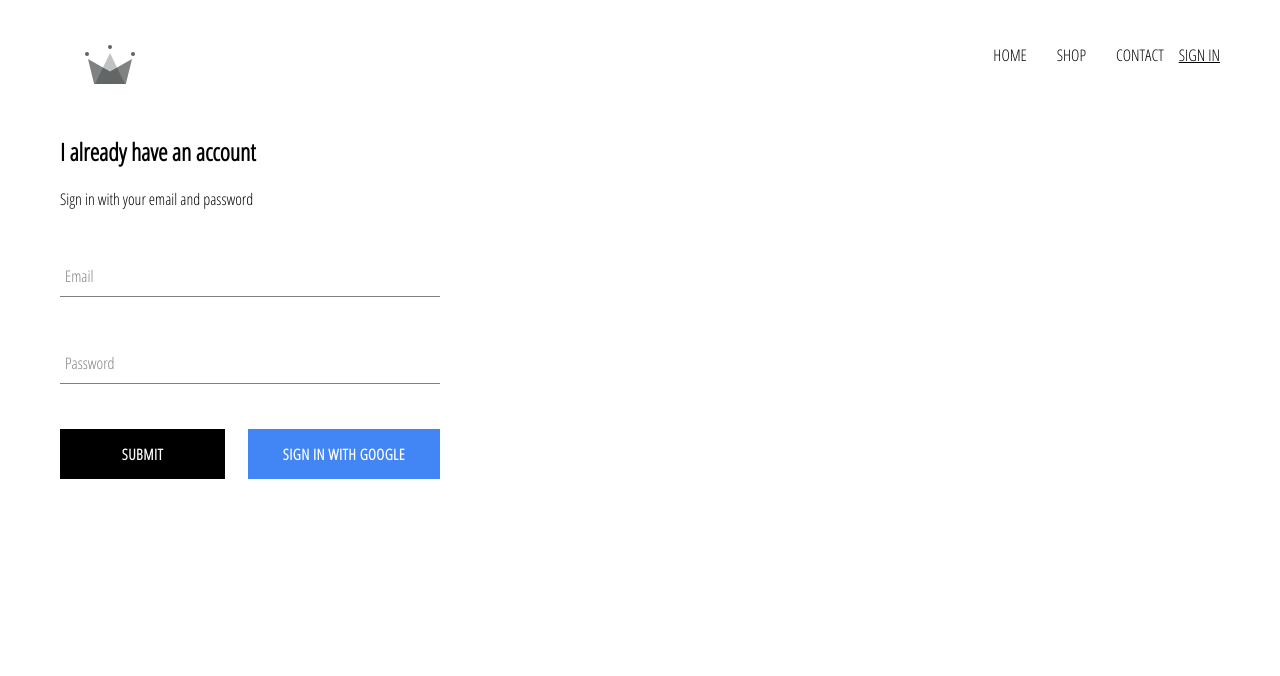
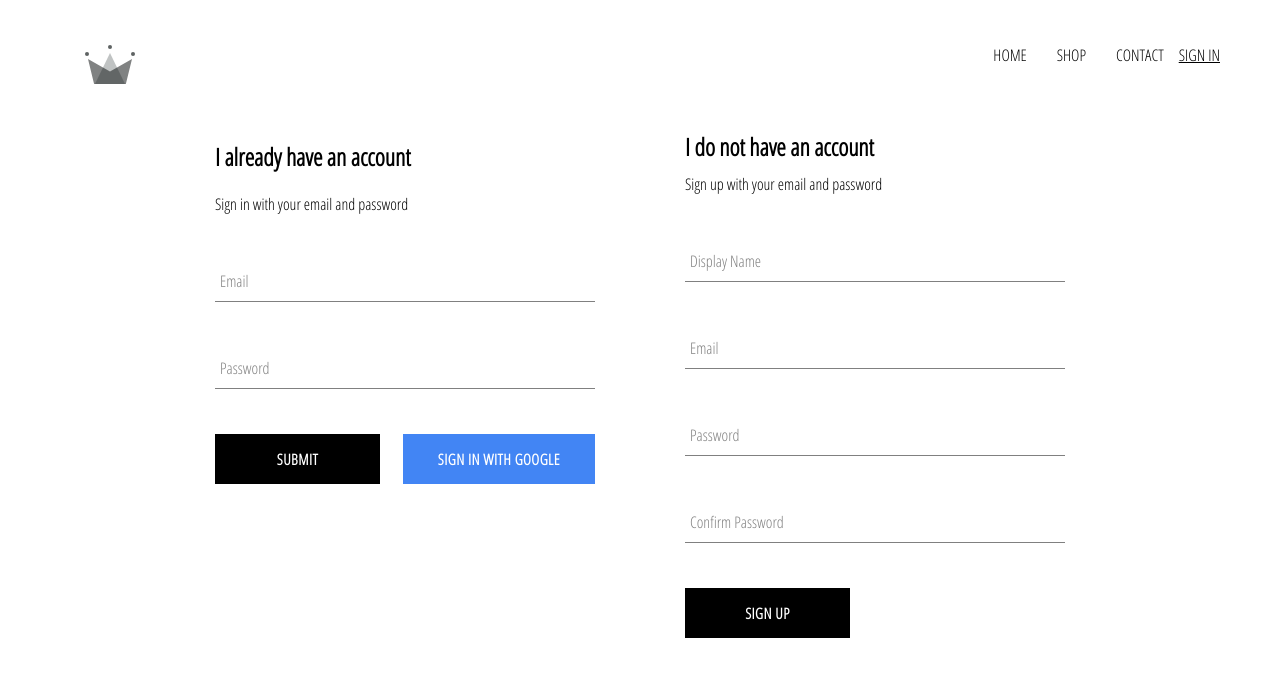
Before and after one commit to prietopedro/React-Training, a React (Create React App) app: page /signin in a window 1280 px wide. Shown: the top 676 px of the page. Built offline with nearby package versions, Linux system fonts and the light colour scheme; no server answers.

Commit message:
USER AUTH FINISHED

```diff
--- a/src/App.js
+++ b/src/App.js
@@ -1,7 +1,7 @@
 import React, { useState , useEffect } from 'react';
 import './App.css';
 import { Route , Switch } from "react-router-dom"
-import { auth } from './firebase/firebase'
+import { auth , createUserProfileDocument} from './firebase/firebase'
 
 import Homepage from './pages/Homepage/Homepage'
 import Shop from "./pages/Shop/Shop"
@@ -11,13 +11,17 @@ import Header from './components/header/Header'
 function App() {
   const [ currentUser , setCurrentUser ] = useState(null)
 
-
+  console.log(currentUser)
   useEffect(()=>{
-      let unsubscribeFromAuth = auth.onAuthStateChanged(user => {
-      setCurrentUser(user)
-      console.log(user)
+      let unsubscribeFromAuth = auth.onAuthStateChanged( async userAuth => {
+      if(userAuth){
+        const userRef = await createUserProfileDocument(userAuth);
+        userRef.onSnapshot(snapShot => {
+          setCurrentUser({...snapShot.data(), id: snapShot.id});
+        })
+      }
+      setCurrentUser(userAuth)
     })
-
     return function cleanup() {
       unsubscribeFromAuth()
     }
--- /dev/null
+++ b/src/components/SignUp/SignUp.jsx
@@ -0,0 +1,59 @@
+import React,{ useState } from 'react'
+import { withRouter } from "react-router-dom"
+import "./sign-up.styles.scss"
+
+import FormInput from '../FormInput/FormInput'
+import CustomButton from "../CustomButton/CustomButton"
+
+import { auth , createUserProfileDocument } from "../../firebase/firebase"
+
+function SignUp({history}) {
+    const [formValues, setFormValues] = useState({
+        displayName: '',
+        email: '',
+        password: '',
+        confirmPassword: ''
+    })
+
+    const handleSubmit = async event => {
+        event.preventDefault();
+        const {password , confirmPassword , displayName , email } = formValues
+        if( password !== confirmPassword){
+            alert("Password Don't Match")
+            return
+        }
+        try{
+            const { user } = await auth.createUserWithEmailAndPassword(email,password)
+            await createUserProfileDocument(user, {  displayName })
+            await auth.signInWithEmailAndPassword(email,password)
+            setFormValues({
+                displayName: "",
+                confirmPassword: "",
+                email: "",
+                password: ""
+            })
+            history.push("/")
+        }catch(error){
+            console.log(error)
+        }
+    }
+
+    const handleChange = (e) => {
+        setFormValues({...formValues, [e.target.name] : e.target.value })
+    }
+    return (
+        <div className='sign-up'>
+            <h2 className='title'>I do not have an account</h2>
+            <span>Sign up with your email and password</span>
+            <form className='sign-up-form' onSubmit={handleSubmit}>
+                <FormInput type="text" name="displayName" value={formValues.displayName} onChange={handleChange} label='Display Name' required />
+                <FormInput type="email" name="email" value={formValues.email} onChange={handleChange} label='Email' required />
+                <FormInput type="password" name="password" value={formValues.password} onChange={handleChange} label='Password' required />
+                <FormInput type="password" name="confirmPassword" value={formValues.confirmPassword} onChange={handleChange} label='Confirm Password' required />
+                <CustomButton type='submit'>SIGN UP</CustomButton>
+            </form>
+        </div>
+    )
+}
+
+export default withRouter(SignUp)
--- /dev/null
+++ b/src/components/SignUp/sign-up.styles.scss
@@ -0,0 +1,9 @@
+.sign-up {
+  display: flex;
+  flex-direction: column;
+  width: 380px;
+
+  .title {
+    margin: 10px 0;
+  }
+}
--- a/src/components/signIn/SignIn.jsx
+++ b/src/components/signIn/SignIn.jsx
@@ -1,10 +1,11 @@
 import React,{ useState } from 'react'
+import { withRouter } from "react-router-dom"
 import FormInput from '../FormInput/FormInput'
 import CustomButton from "../CustomButton/CustomButton"
-import {signInWithGoogle} from "../../firebase/firebase"
+import { signInWithGoogle, auth} from "../../firebase/firebase"
 import "./signin.scss"
 
-export default function SignIn() {
+function SignIn({history}) {
     const [ formValues , setFormValues ] = useState({
         email: "",
         password: ""
@@ -14,14 +15,23 @@ export default function SignIn() {
         setFormValues({...formValues, [e.target.name] : e.target.value})
     }
 
-    const handleSubmit = (e) => {
+    const handleSubmit = async (e) => {
         e.preventDefault();
-        setFormValues({
-            email: "",
-            passign: ""
-        })
+        const { email , password } = formValues
+
+        try{
+            await auth.signInWithEmailAndPassword(email,password)
+            setFormValues({
+                email: "",
+                password: ""
+            })
+            history.push("/")
+        } catch(error){
+            console.log(error)
+        }
     }
 
+    console.log(formValues)
     return (
         <div className="sign-in">
             <h2>I already have an account</h2>
@@ -38,3 +48,5 @@ export default function SignIn() {
         </div>
     )
 }
+
+export default withRouter(SignIn)
--- a/src/firebase/firebase.js
+++ b/src/firebase/firebase.js
@@ -1,6 +1,7 @@
 import firebase from 'firebase/app'
 import 'firebase/firestore'
 import 'firebase/auth'
+import { SNAPSHOT_VERSION_WARNING } from 'jest-snapshot/build/utils';
 
 const config = {
     apiKey: "AIzaSyCLTAfohQx60rmf8nCOAt6yIP9CYmBfJHk",
@@ -13,14 +14,39 @@ const config = {
     measurementId: "G-SXX6GCS7E5"
   };
 
+  //START FIREBASE
   firebase.initializeApp(config)
+
 
   export const auth = firebase.auth()
   export const firestore = firebase.firestore()
 
+  //GOOGLE SIGN IN
   const provider = new firebase.auth.GoogleAuthProvider()
   provider.setCustomParameters({prompt: 'select_account'})
-
   export const signInWithGoogle = () => auth.signInWithPopup(provider)
 
+
+  export const createUserProfileDocument = async (userAuth , additionalData ) => {
+      if(!userAuth) return;
+        const userRef = firestore.doc(`users/${userAuth.uid}`)
+        const snapShot = await userRef.get()
+        if(!snapShot.exists){
+            const {displayName , email } = userAuth;
+            const createdAt = new Date();
+            try{
+                await userRef.set({
+                    displayName,
+                    email,
+                    createdAt,
+                    ...additionalData
+                });
+            } catch(error){
+                console.log('error creating user' , error.message)
+            }
+        }
+        return userRef;
+  }
+
+
   export default firebase;
--- a/src/pages/SignForm/SignForm.jsx
+++ b/src/pages/SignForm/SignForm.jsx
@@ -1,10 +1,14 @@
 import React from 'react'
 import SignIn from "../../components/signIn/SignIn"
+import SignUp from "../../components/SignUp/SignUp"
+
+import "./sign-in-and-sign-up.styles.scss"
 
 export default function SignForm() {
     return (
         <div className="sign-in-and-sign-up">
             <SignIn />
+            <SignUp />
         </div>
     )
 }
--- /dev/null
+++ b/src/pages/SignForm/sign-in-and-sign-up.styles.scss
@@ -0,0 +1,6 @@
+.sign-in-and-sign-up {
+  width: 850px;
+  display: flex;
+  justify-content: space-between;
+  margin: 30px auto;
+}
```
